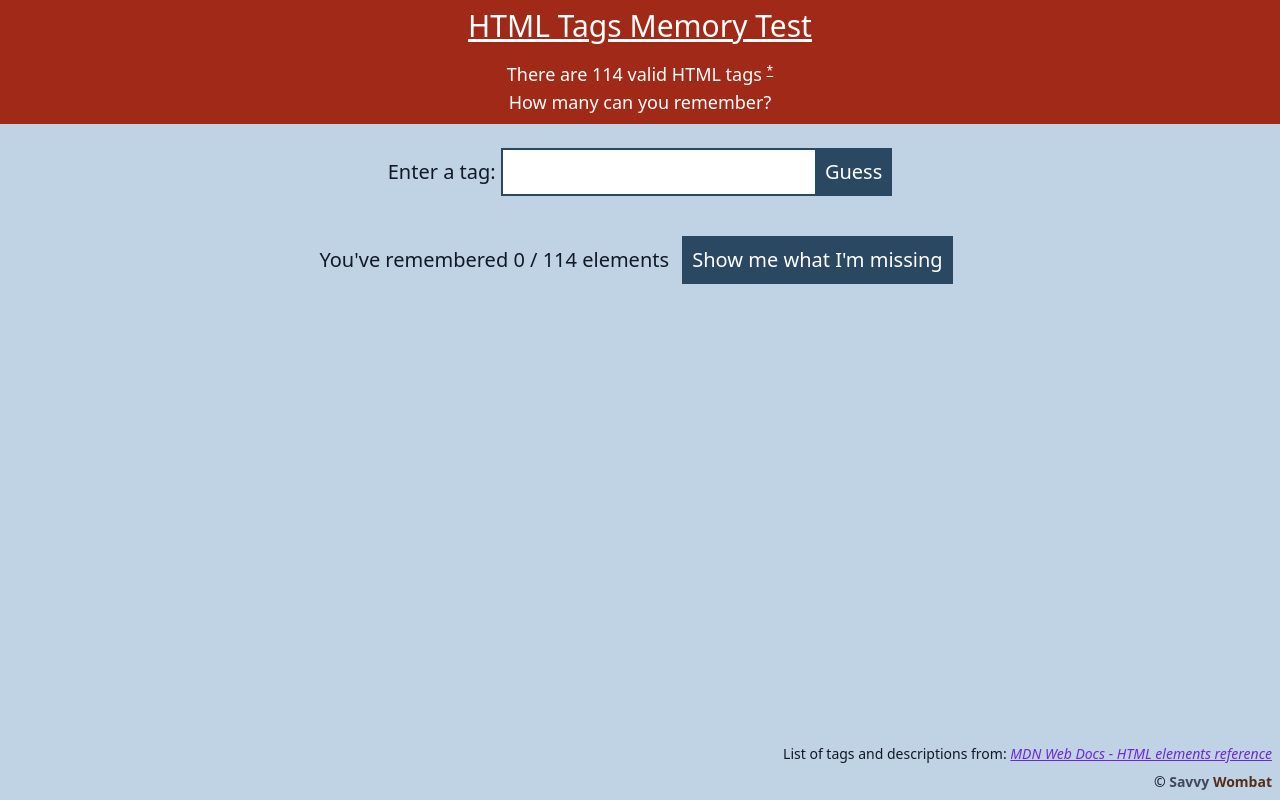
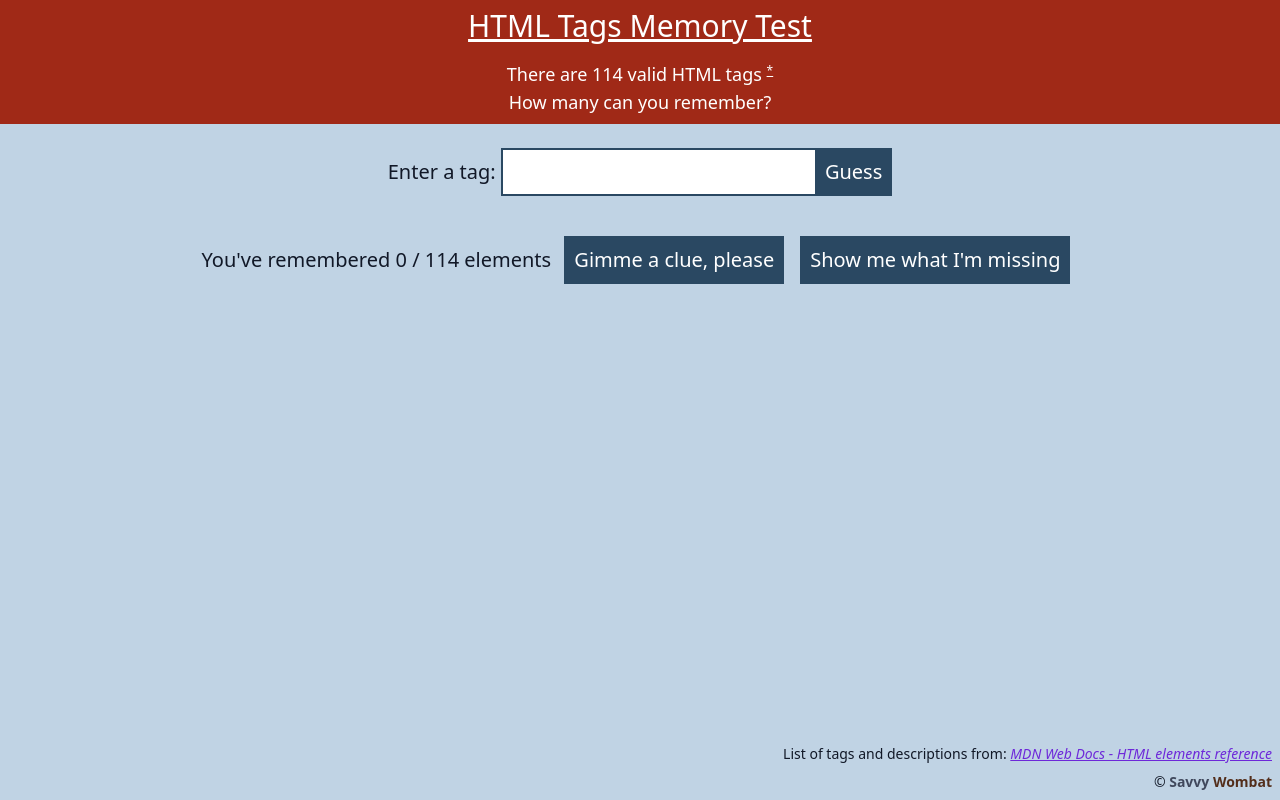
Before and after one commit to SavvyWombat/html-memory-test, a Vue app: page / in a window 1280 px wide. Built offline with nearby package versions, Linux system fonts and the light colour scheme.

Commit message:
there are clues

```diff
--- a/src/App.vue
+++ b/src/App.vue
@@ -33,6 +33,11 @@
         <p class="p-2 mb-8 text-center text-md md:text-xl">
             You've remembered {{ correct.length }} / {{ validElements.length }} elements
 
+            <button class="bg-savvy-blue-900 border-2 border-savvy-blue-900 p-2 m-2 text-white hover:bg-savvy-blue-500 hover:text-gray-900"
+                    @click="showClue"
+            >Gimme a clue, please
+            </button>
+
             <button v-if="correct.length < validElements.length"
                     class="bg-savvy-blue-900 border-2 border-savvy-blue-900 p-2 m-2 text-white hover:bg-savvy-blue-500 hover:text-gray-900"
                     @click="showMissing"
@@ -45,7 +50,7 @@
         </p>
 
         <div class="grid grid-cols-1/3 gap-4">
-            <ul v-if="correct.length">
+            <ul>
                 <li v-for="(answer, index) in correct"
                     :key="index"
                     class="px-2 bg-savvy-blue-400 odd:bg-savvy-blue-300"
@@ -168,6 +173,20 @@ export default {
       }
     },
 
+    showClue() {
+      const missing = this.validElements.filter((element) => {
+        return !this.correct.includes(element.name.substring(1, element.name.length - 1))
+      })
+
+      const clue = missing[Math.floor(Math.random() * (missing.length))];
+
+      this.lastAnswer = {
+        'status': 'valid',
+        name: clue.name.replace(/<[a-z0-9]+>/, '<????>'),
+        description: clue.description.replaceAll(/<[a-z0-9]+>/g, '<????>')
+      }
+    },
+
     showDetails(answer) {
       if (this.validElements.find((element) => {
         return element?.name === '<' + answer + '>';
```
